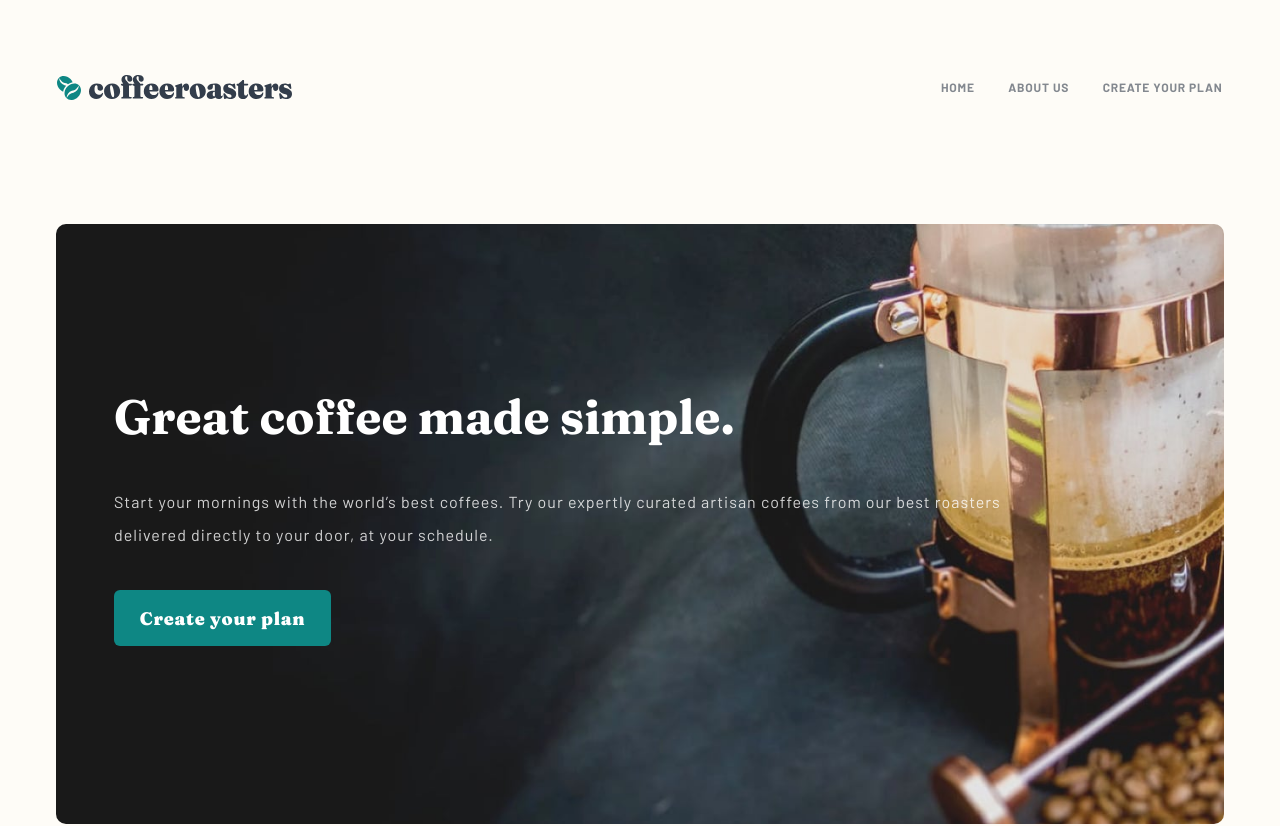
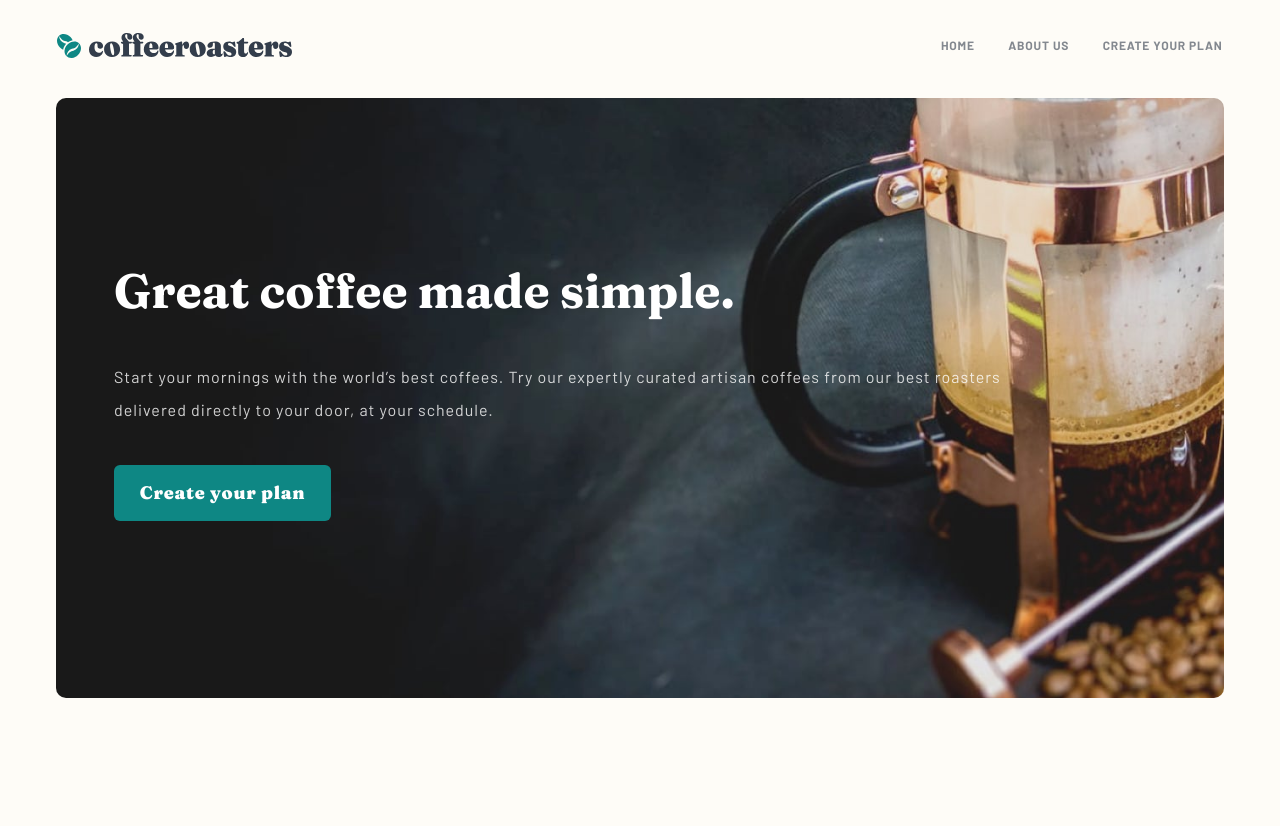
Before and after one commit to vincitaylaran/coffeeroasters-sub-site, a Next.js app: page / in a window 1280 px wide. Shown: the top 826 px of the page. Built offline with nearby package versions, Linux system fonts and the light colour scheme.

Commit message:
Update _mixins.scss

```diff
--- a/styles/_mixins.scss
+++ b/styles/_mixins.scss
@@ -2,18 +2,18 @@
 
 // Include this mixin for each section in your homepage.
 @mixin responsive-padding {
-  padding: 2rem 1.5rem 2.5rem;
+  padding: 0 1.5rem 0;
 
   @media (min-width: breakpoint(tablet)) {
-    padding: 2.5rem 2.5rem 2.55rem;
+    padding: 0 2.5rem 0;
   }
 
   @media (min-width: breakpoint(laptop)) {
-    padding: 2.6rem 3.5rem 2.65rem;
+    padding: 0 3.5rem 0;
   }
 
   @media (min-width: breakpoint(desktop)) {
-    padding: 2.723rem 5rem 2.9rem;
+    padding: 0 5rem 0;
   }
 }
 
```
